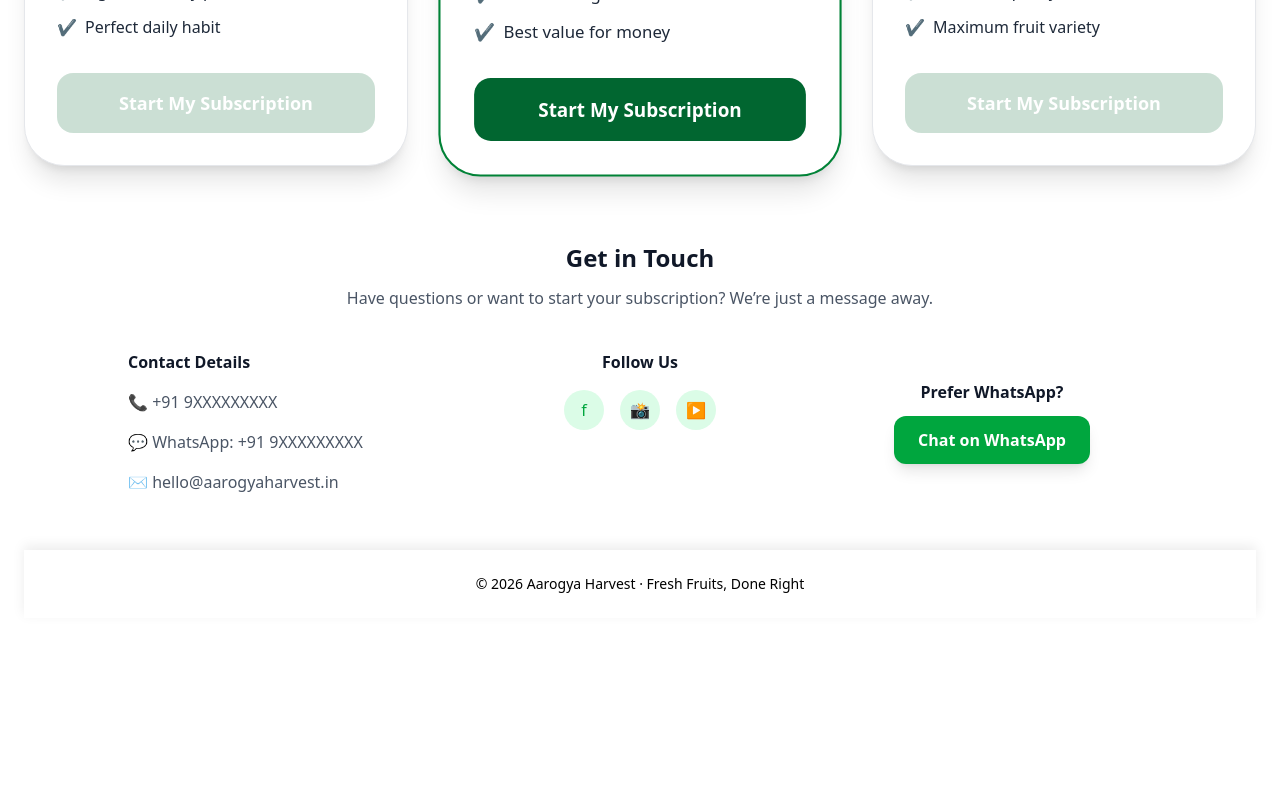
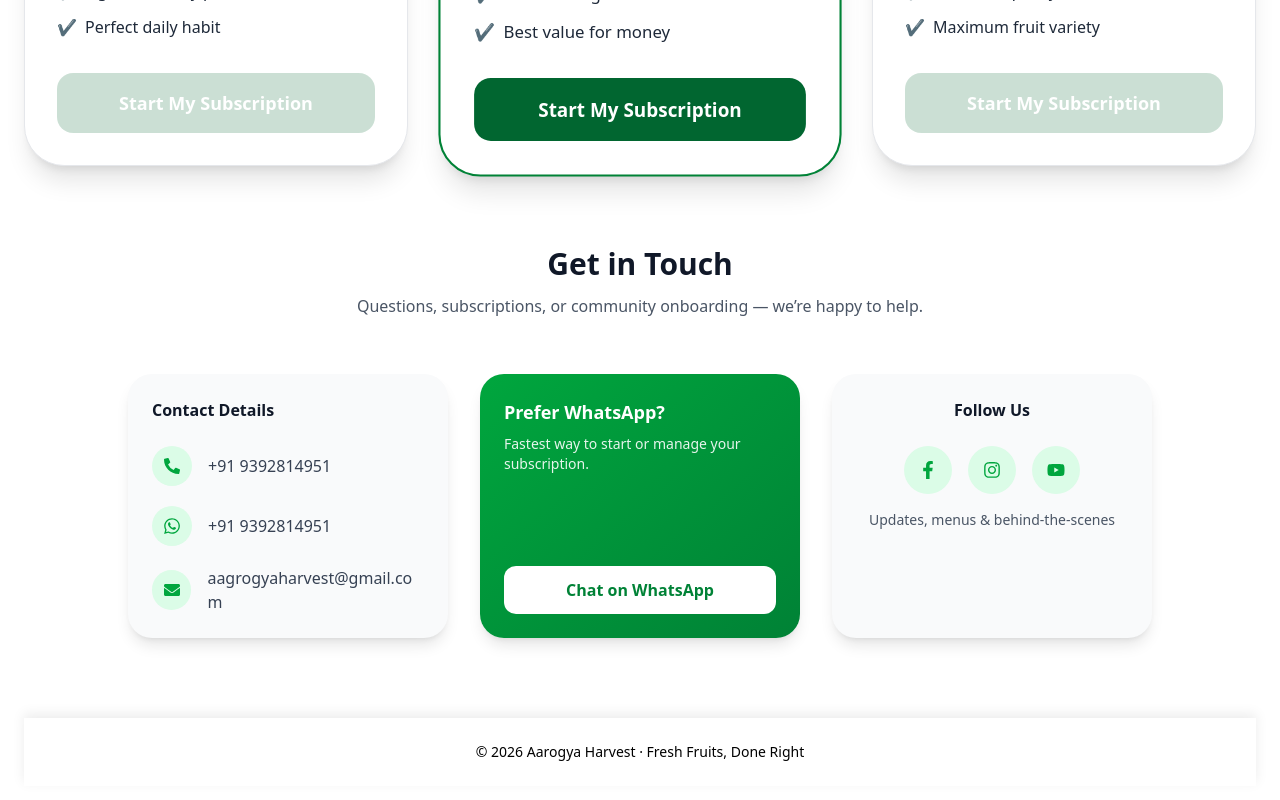
Before and after one commit to juthukasuryachaitanya/aarogya-frontend, a React app: page /plans in a window 1280 px wide. Shown: the part 492-1292 px from the top of the page. Before the commit the page ends 1132 px from the top, so only its background shows below. Built offline with nearby package versions, Linux system fonts and the light colour scheme; no server answers; the HTML template or start-up script is replaced by a standard one.

Commit message:
contact update

```diff
--- a/src/pages/customer/Home.jsx
+++ b/src/pages/customer/Home.jsx
@@ -145,10 +145,10 @@ export default function Home() {
   </section>
 
   {/* ================= DELIVERY AREAS ================= */}
-  <section className="bg-gray-50">
+  <section style={{marginTop:"20px"}} className="bg-gray-50">
     <div className="max-w-7xl mx-auto px-4 sm:px-6 py-16">
-      <h3 className="text-2xl font-extrabold text-gray-900 text-center mb-3">
-        Currently Delivering In
+      <h3 className="text-22l font-extrabold text-gray-900 text-center mb-3">
+        Currently Delivering n
       </h3>
 
       <p className="text-center text-gray-600 mb-12">
@@ -199,7 +199,7 @@ export default function Home() {
               <FaPhoneAlt size={16} />
             </div>
             <span className="font-medium break-all">
-              +91 9XXXXXXXXX
+              +91 9392814951
             </span>
           </div>
 
@@ -208,7 +208,7 @@ export default function Home() {
               <FaWhatsapp size={18} />
             </div>
             <span className="font-medium break-all">
-              +91 9XXXXXXXXX
+              +91 9392814951
             </span>
           </div>
 
@@ -217,7 +217,7 @@ export default function Home() {
               <FaEnvelope size={16} />
             </div>
             <span className="font-medium break-all">
-              hello@aarogyaharvest.in
+              aagrogyaharvest@gmail.com
             </span>
           </div>
 
@@ -266,7 +266,7 @@ export default function Home() {
           </a>
 
           <a
-            href="https://www.instagram.com/"
+            href="https://www.instagram.com/aarogya_harvest?igsh=MXRvdjM3OXo1NnplNA=="
             target="_blank"
             rel="noreferrer"
             aria-label="Instagram"
@@ -279,7 +279,7 @@ export default function Home() {
           </a>
 
           <a
-            href="https://www.youtube.com/"
+            href="https://www.youtube.com/@aarogyaharvest"
             target="_blank"
             rel="noreferrer"
             aria-label="YouTube"
--- a/src/pages/customer/Plans.jsx
+++ b/src/pages/customer/Plans.jsx
@@ -1,7 +1,14 @@
 
 import { useNavigate } from "react-router-dom";
 import { useState } from "react";
-
+import {
+  FaPhoneAlt,
+  FaWhatsapp,
+  FaEnvelope,
+  FaFacebookF,
+  FaInstagram,
+  FaYoutube,
+} from "react-icons/fa";
 export default function Plans() {
   const navigate = useNavigate();
   const [hoveredPlan, setHoveredPlan] = useState(null);
@@ -143,67 +150,128 @@ export default function Plans() {
         })}
       </div>
       {/* ================= CONTACT SECTION ================= */}
-      <section style={{ marginTop: "20px" }} className="bg-white ">
-        <div className="max-w-7xl mx-auto px-6 py-14">
+      <section className="bg-white">
+        <div className="max-w-7xl mx-auto px-4 sm:px-6 py-16 sm:py-20">
 
-          <h3 className="text-2xl font-extrabold text-gray-900 text-center mb-3">
+          <h3 className="text-2xl sm:text-3xl font-extrabold text-gray-900 text-center mb-3">
             Get in Touch
           </h3>
 
-          <p className="text-center text-gray-600 mb-10">
-            Have questions or want to start your subscription? We’re just a message away.
+          <p className="text-center text-gray-600 mb-10 sm:mb-14">
+            Questions, subscriptions, or community onboarding — we’re happy to help.
           </p>
 
-          <div className="grid grid-cols-1 md:grid-cols-3 gap-8 max-w-5xl mx-auto">
+          <div className="max-w-5xl mx-auto grid grid-cols-1 md:grid-cols-3 gap-6 sm:gap-8">
 
-            {/* Contact Info */}
-            <div className="space-y-4 text-center md:text-left">
-              <p className="font-semibold text-gray-900">Contact Details</p>
-
-              <p className="text-gray-600">
-                📞 <span className="font-medium">+91 9XXXXXXXXX</span>
+            {/* ===== Contact Details Card ===== */}
+            <div className="bg-gray-50 rounded-3xl p-6 shadow-lg hover:shadow-xl transition">
+              <p className="font-semibold text-gray-900 mb-6">
+                Contact Details
               </p>
 
-              <p className="text-gray-600">
-                💬 WhatsApp: <span className="font-medium">+91 9XXXXXXXXX</span>
-              </p>
+              <div className="space-y-5 text-gray-700">
 
-              <p className="text-gray-600">
-                ✉️ <span className="font-medium">hello@aarogyaharvest.in</span>
-              </p>
-            </div>
+                <div className="flex items-center gap-4">
+                  <div className="w-10 h-10 rounded-full bg-green-100 text-green-600 flex items-center justify-center">
+                    <FaPhoneAlt size={16} />
+                  </div>
+                  <span className="font-medium break-all">
+                    +91 9392814951
+                  </span>
+                </div>
 
-            {/* Social Media */}
-            <div className="space-y-4 text-center">
-              <p className="font-semibold text-gray-900">Follow Us</p>
+                <div className="flex items-center gap-4">
+                  <div className="w-10 h-10 rounded-full bg-green-100 text-green-600 flex items-center justify-center">
+                    <FaWhatsapp size={18} />
+                  </div>
+                  <span className="font-medium break-all">
+                    +91 9392814951
+                  </span>
+                </div>
 
-              <div className="flex justify-center gap-4">
-                <a href="#" className="w-10 h-10 rounded-full bg-green-100 text-green-600 flex items-center justify-center hover:bg-green-200 transition">
-                  f
-                </a>
-                <a href="#" className="w-10 h-10 rounded-full bg-green-100 text-green-600 flex items-center justify-center hover:bg-green-200 transition">
-                  📸
-                </a>
-                <a href="#" className="w-10 h-10 rounded-full bg-green-100 text-green-600 flex items-center justify-center hover:bg-green-200 transition">
-                  ▶
-                </a>
+                <div className="flex items-center gap-4">
+                  <div className="w-10 h-10 rounded-full bg-green-100 text-green-600 flex items-center justify-center">
+                    <FaEnvelope size={16} />
+                  </div>
+                  <span className="font-medium break-all">
+                    aagrogyaharvest@gmail.com
+                  </span>
+                </div>
+
               </div>
             </div>
 
-            {/* CTA */}
-            <div className="flex flex-col items-center justify-center text-center">
-              <p className="font-semibold text-gray-900 mb-3">
-                Prefer WhatsApp?
-              </p>
+            {/* ===== WhatsApp CTA Card ===== */}
+            <div className="bg-gradient-to-br from-green-600 to-green-700 rounded-3xl p-6 text-white shadow-lg flex flex-col justify-between">
+              <div>
+                <p className="font-semibold text-lg mb-2">
+                  Prefer WhatsApp?
+                </p>
+                <p className="text-sm opacity-90">
+                  Fastest way to start or manage your subscription.
+                </p>
+              </div>
 
               <a
-                href="https://wa.me/919XXXXXXXXX"
+                href="https://wa.me/9392814951"
                 target="_blank"
                 rel="noreferrer"
-                className="bg-green-600 hover:bg-green-700 text-white px-6 py-3 rounded-xl font-semibold shadow-lg transition"
+                className="mt-6 bg-white text-green-700 text-center py-3 rounded-xl font-semibold hover:bg-green-50 transition"
               >
                 Chat on WhatsApp
               </a>
+            </div>
+
+            {/* ===== Social Media Card ===== */}
+            <div className="bg-gray-50 rounded-3xl p-6 shadow-lg hover:shadow-xl transition text-center">
+              <p className="font-semibold text-gray-900 mb-6">
+                Follow Us
+              </p>
+
+              <div className="flex justify-center gap-4 flex-wrap">
+                <a
+                  href="https://www.facebook.com/"
+                  target="_blank"
+                  rel="noreferrer"
+                  aria-label="Facebook"
+                  className="w-12 h-12 rounded-full bg-green-100 text-green-600
+                             flex items-center justify-center
+                             hover:bg-green-600 hover:text-white
+                             transition-all duration-300"
+                >
+                  <FaFacebookF size={18} />
+                </a>
+
+                <a
+                  href="https://www.instagram.com/aarogya_harvest?igsh=MXRvdjM3OXo1NnplNA=="
+                  target="_blank"
+                  rel="noreferrer"
+                  aria-label="Instagram"
+                  className="w-12 h-12 rounded-full bg-green-100 text-green-600
+                             flex items-center justify-center
+                             hover:bg-green-600 hover:text-white
+                             transition-all duration-300"
+                >
+                  <FaInstagram size={18} />
+                </a>
+
+                <a
+                  href="https://www.youtube.com/@aarogyaharvest"
+                  target="_blank"
+                  rel="noreferrer"
+                  aria-label="YouTube"
+                  className="w-12 h-12 rounded-full bg-green-100 text-green-600
+                             flex items-center justify-center
+                             hover:bg-green-600 hover:text-white
+                             transition-all duration-300"
+                >
+                  <FaYoutube size={18} />
+                </a>
+              </div>
+
+              <p className="text-sm text-gray-600 mt-4">
+                Updates, menus & behind-the-scenes
+              </p>
             </div>
 
           </div>
```
Also changed, not shown: src/components/AdminSidebar.jsx (+47 -6 lines), src/components/Navbar.jsx (+58 -6 lines), src/pages/customer/Subscribe.jsx (+38 -19 lines).
